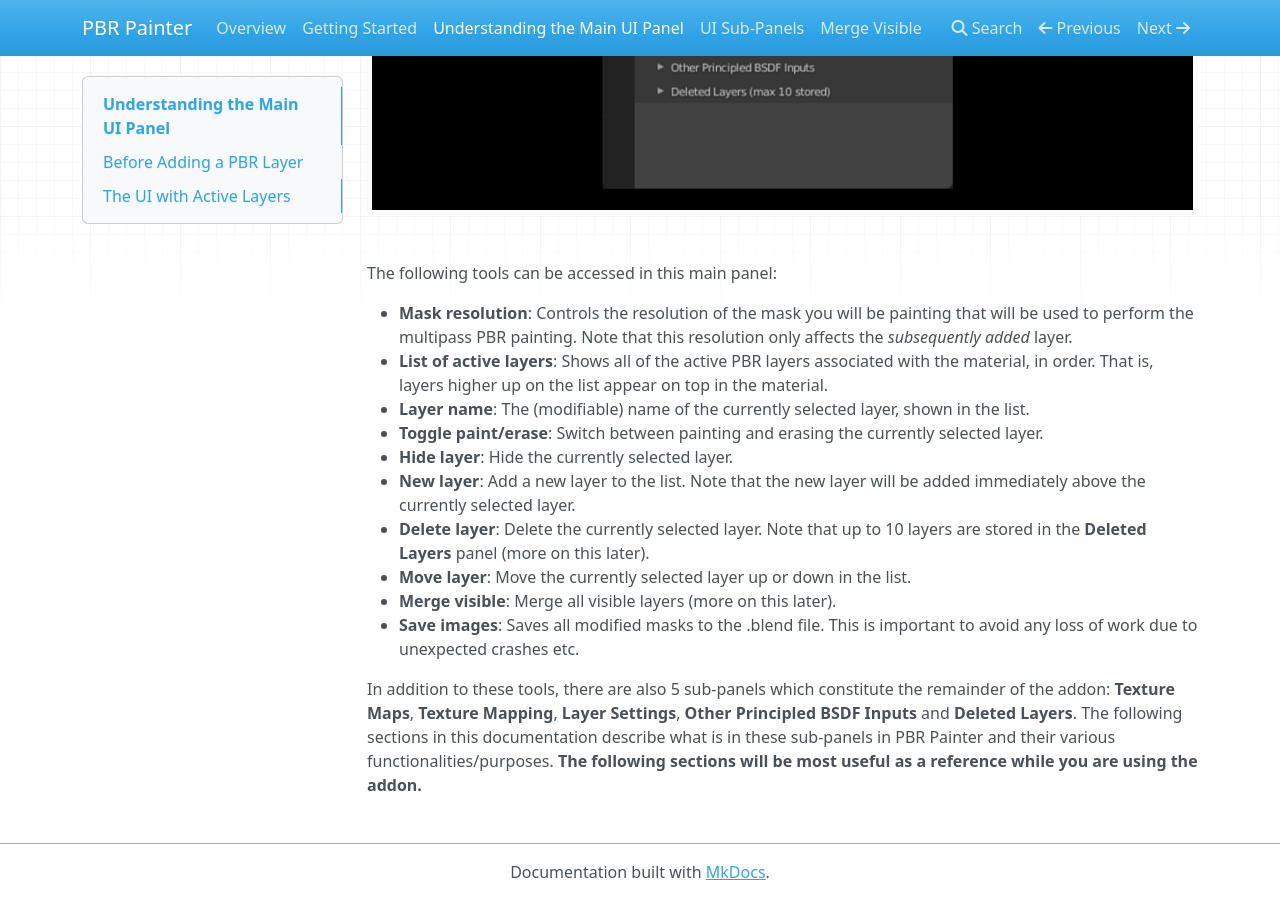
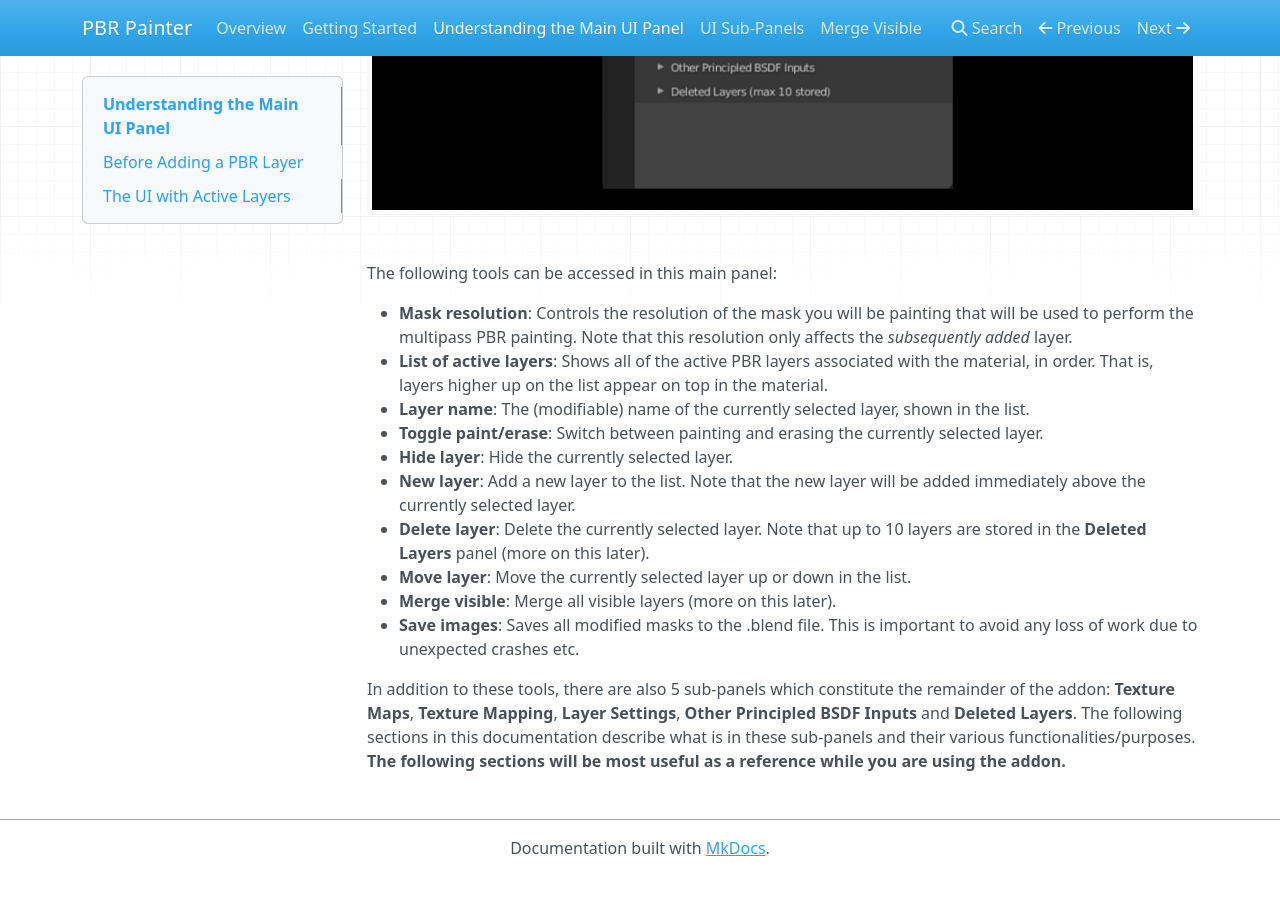
Before and after one commit to wilgardner/pbr-painter-doc, an MkDocs documentation site: the page built from docs/addon_UI.md, in a window 1280 px wide and 900 px high, scrolled down 1795 px. Built offline with MkDocs 1.6.1, drawn with Linux system fonts in a browser that asks for light colours; nearby versions of some CDN libraries; after the commit the page ends 2671 px from its top, so only the background shows below that.

Commit message:
Minor change to overview wording

```diff
--- a/docs/addon_UI.md
+++ b/docs/addon_UI.md
@@ -31,5 +31,5 @@
 - __Save images__: Saves all modified masks to the .blend file. This is important to avoid any loss of work due to unexpected crashes etc.
 
 In addition to these tools, there are also 5 sub-panels which constitute the remainder of the addon: __Texture Maps__, __Texture Mapping__, __Layer Settings__,
-__Other Principled BSDF Inputs__ and __Deleted Layers__. The following sections in this documentation describe what is in these sub-panels in PBR Painter and
+__Other Principled BSDF Inputs__ and __Deleted Layers__. The following sections in this documentation describe what is in these sub-panels and
 their various functionalities/purposes. __The following sections will be most useful as a reference while you are using the addon.__
```
